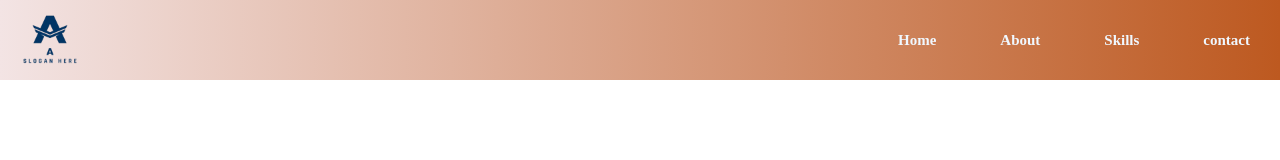
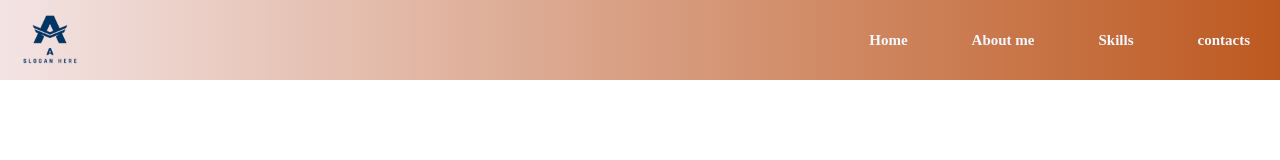
Before and after one commit to aslamniyas/portfolio, a plain HTML site: page index.html in a window 1280 px wide. Shown: the top 160 px of the page. Drawn offline with nearby package versions, Linux system fonts and the light colour scheme; a web font is replaced by a local one.

Commit message:
portfolio v2

```diff
--- a/index.html
+++ b/index.html
@@ -39,13 +39,13 @@
                     <a class="list" href="#home">Home</a>
                 </li>
                 <li class="listitem">
-                    <a class="list" href="#about">About</a>
+                    <a class="list" href="#about">About me</a>
                 </li>
                 <li class="listitem">
                     <a class="list" href="#skill">Skills</a>
                 </li>
                 <li class="listitem">
-                    <a class="list" href="#contact">contact</a>
+                    <a class="list" href="#contact">contacts</a>
 
                 </li>
             </ul>
```
